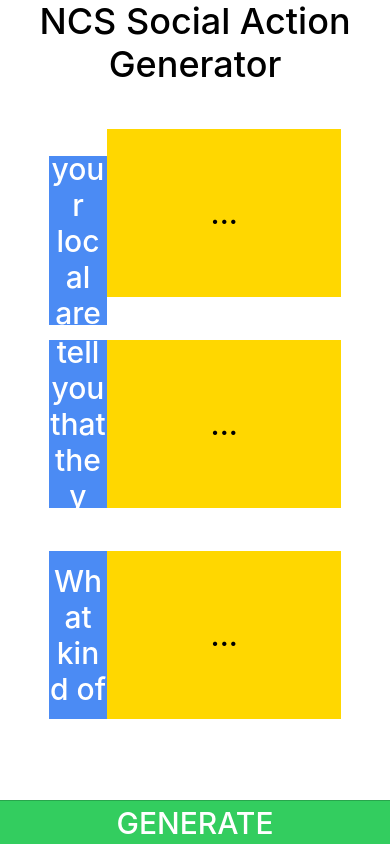
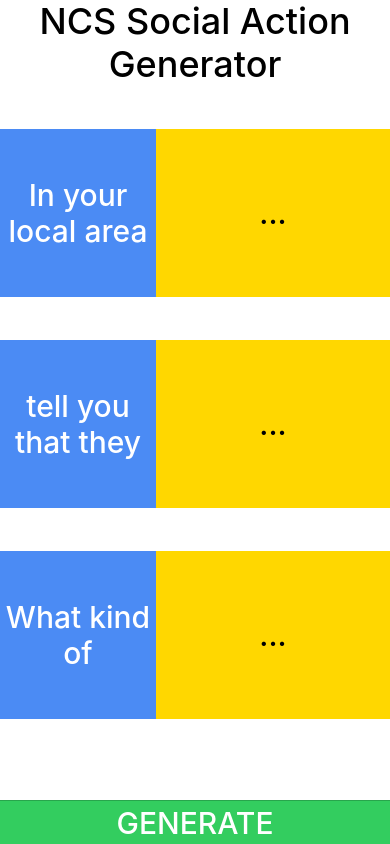
Before and after one commit to harryjamesuk/NCS-SA-Generator, a website: page www/index.html in a window 390 px wide. Drawn offline with Linux system fonts and the light colour scheme; some packages are replaced by stand-ins of ours; files that its build step writes are made by us from their sources.

Commit message:
Improve styling on mobile devices

```diff
--- a/www/css/style.css
+++ b/www/css/style.css
@@ -39,3 +39,13 @@
   flex-direction: column;
   justify-content: center;
 }
+
+@media screen and (max-width: 900px) {
+  .idea-title {
+    width: 40%;
+  }
+  .idea-container {
+    /*margin: 5vh 0 0 0;*/
+    width: initial;
+  }
+}
```
